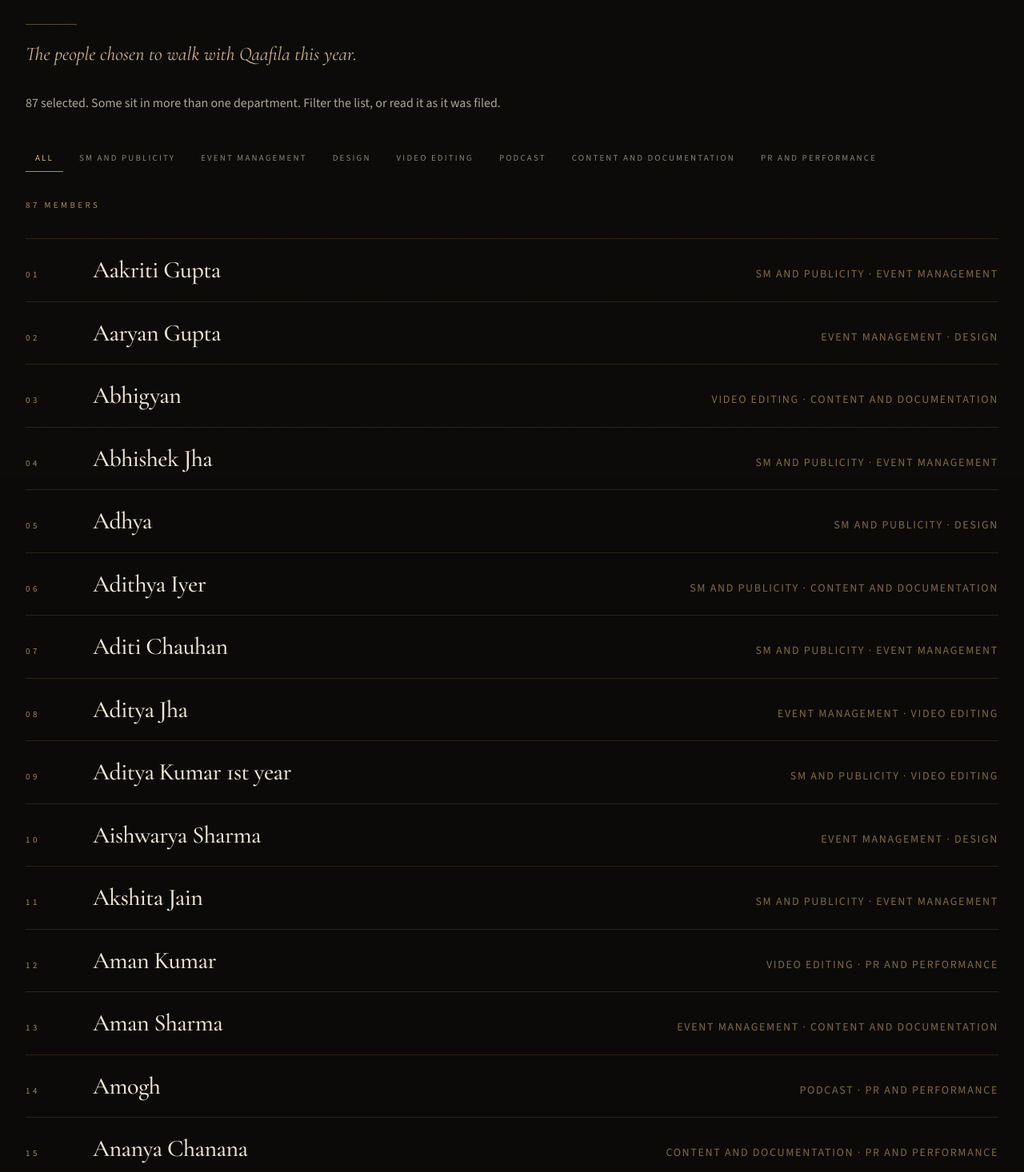
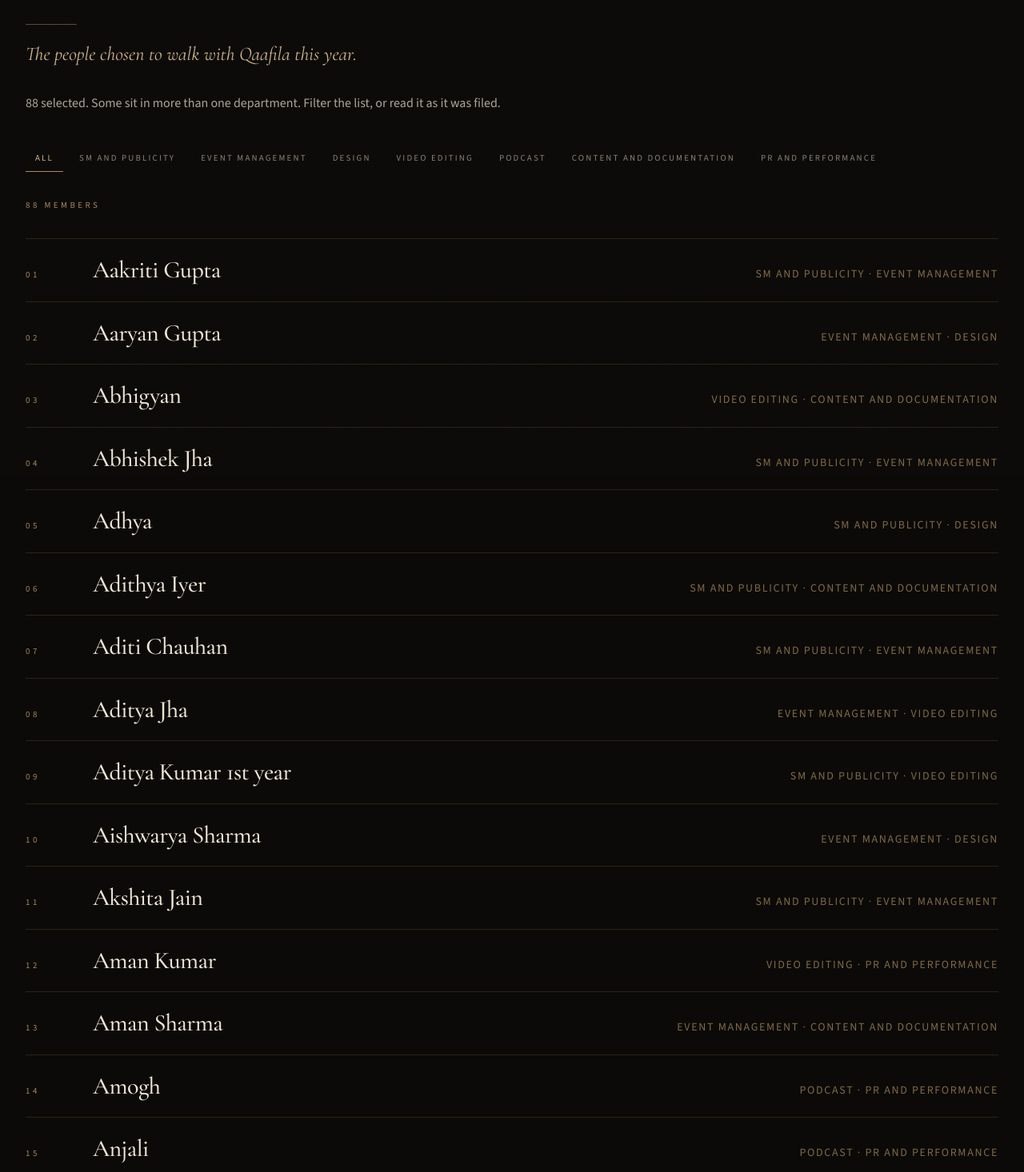
Before and after one commit to Faizaan-Alam/qaafila_bvp, a React (Vite) app: page /results in a window 1280 px wide. Shown: the part 204-1670 px from the top of the page at 80% size. Built offline with nearby package versions, Linux system fonts and the light colour scheme.

Commit message:
Add Anjali to selected members in Podcast and Performance.

```diff
--- a/src/data/selectedMembers.js
+++ b/src/data/selectedMembers.js
@@ -87,6 +87,11 @@
   {
     id: "sel-amogh",
     name: "Amogh",
+    departments: ["Podcast", "PR and Performance"],
+  },
+  {
+    id: "sel-anjali",
+    name: "Anjali",
     departments: ["Podcast", "PR and Performance"],
   },
   {
```
